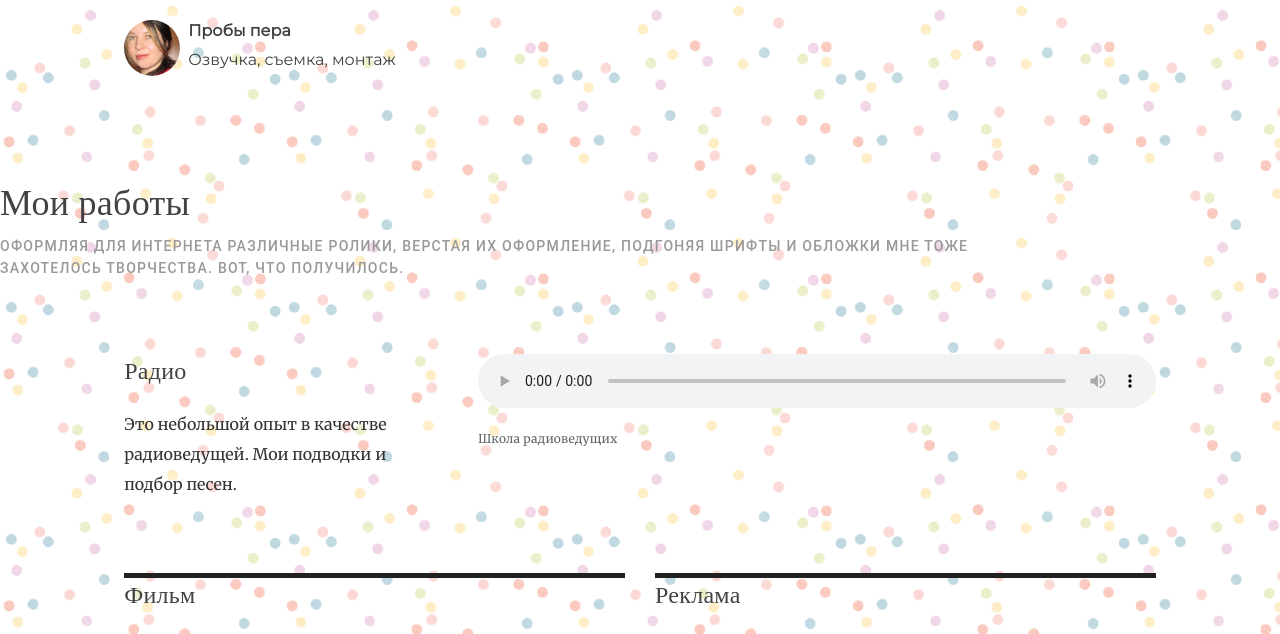
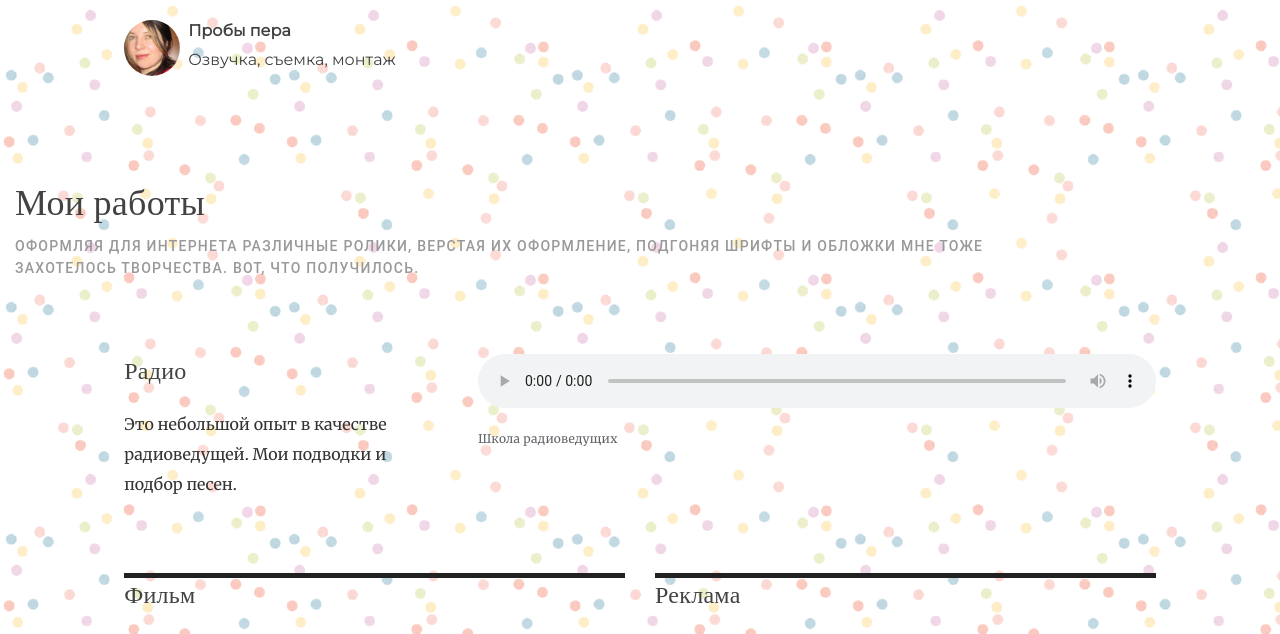
Before and after one commit to cvkp/cvkp.github.io, a Jekyll site: the page built from video/index.html, in a window 1280 px wide. Shown: the top 634 px of the page. Built offline with Jekyll 4.4.1, drawn with Linux system fonts in a browser that asks for light colours; nearby versions of some CDN libraries; library files that are not in the unit come from our copies; grey boxes are pictures that could not be loaded.

Commit message:
Update index.html

```diff
--- a/video/index.html
+++ b/video/index.html
@@ -10,10 +10,13 @@ contact: passive
    <div class="col-md-1">
    </div>
    <div class="col-md-10">
+      <div class="col-md-12">
 
          <div class="pageHeading">
             <h1 class="mainHeading">Мои работы</h1>
             <h4 class="subHeading">Оформляя для интернета различные ролики, верстая их оформление, подгоняя шрифты и обложки мне тоже захотелось творчества. Вот, что получилось. </h4>
+         </div>
+
          </div>
 
             <div class="col-md-1">
@@ -21,7 +24,7 @@ contact: passive
          </div>
 
     </div>
-         </div>
+
 
 
 
```
